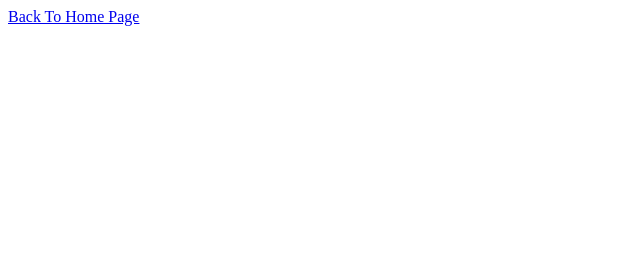
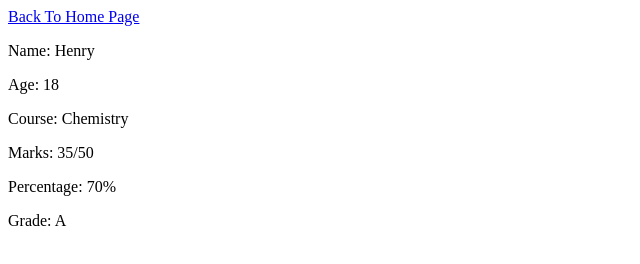
Before and after one commit to SyedAliAbbas014/HtmlWebsiteAssignment, a plain HTML site: page page2.html in a window 1280 px wide. Shown: the whole page, without its empty margins (0-640 px from the left). Drawn offline with Linux system fonts and the light colour scheme.

Commit message:
Update page2.html

```diff
--- a/page2.html
+++ b/page2.html
@@ -6,6 +6,13 @@
     <title>Document</title>
 </head>
 <body>
-    <a href="index.html">Back To Home Page</a>
+    <a href="index.html">Back To Home Page</a><br>
+     <p>Name: Henry</p>
+    <p>Age: 18</p>
+    <p>Course: Chemistry</p>
+    <p>Marks: 35/50</p>
+    <p>Percentage: 70%</p>
+    <p>Grade: A</p>
+
 </body>
 </html>
```
